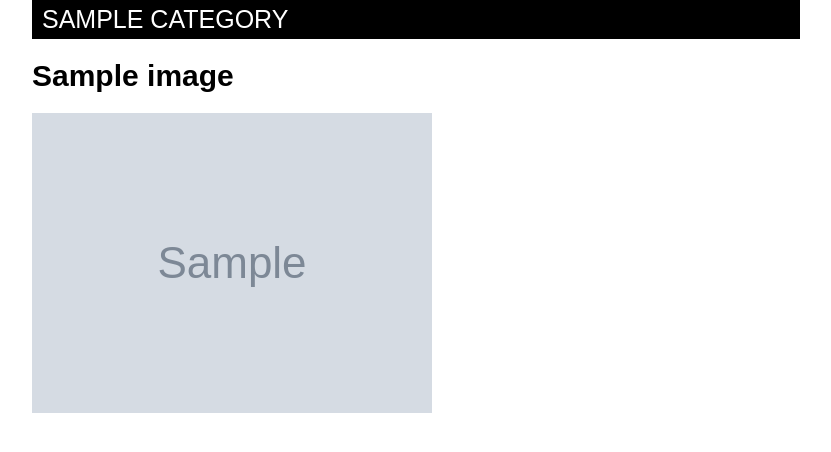
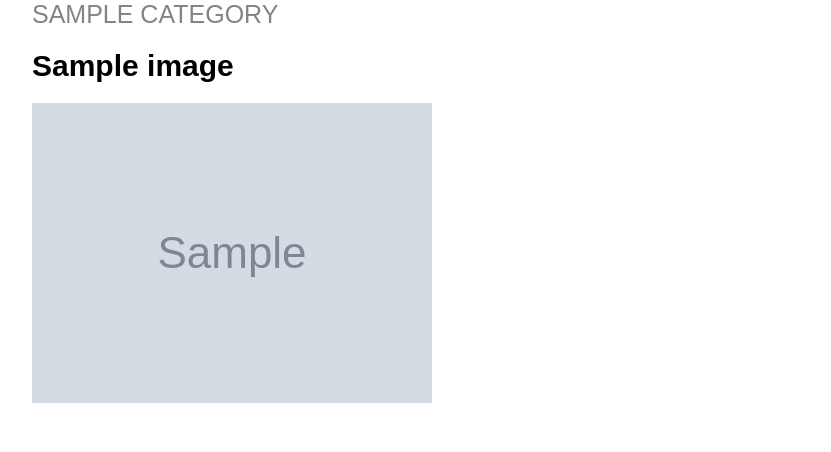
Before and after one commit to AfolabiOlaoluwa/francismitra, a Django app: a page that uses portfolio/templates/portfolio/layout.html in a window 1280 px wide. Shown: the top 452 px of the page, without its empty margins (224-1055 px from the left). Run offline with Django 3.2, Linux system fonts and the light colour scheme; tables that the repository leaves empty hold one stand-in row (values such as "Sample post"); grey boxes marked "Sample" are stand-in pictures; style sheets or scripts are compiled from the project's sources; some libraries are stand-ins or nearby versions.

Commit message:
Update menu styles

```diff
--- a/static/css/styles.less
+++ b/static/css/styles.less
@@ -186,9 +186,7 @@ BLOCK ELEMENTS
 NAVIGATION
 ================================================*/
 nav {
-	width: 100%;
-	background-color: @black;
-	padding: 5px 10px;
+	// desktop styles for nav...
 	> div {
 		display: none;
 		height: 40px;
@@ -201,6 +199,9 @@ nav {
 		}
 	}
 	@media @medium-screen {
+		width: 100%;
+		background-color: @black;
+		padding: 5px 10px;
 		position: fixed;
 		top: 0;
 		left: 0;
@@ -223,14 +224,13 @@ nav {
 		li {
 			margin: 0 0 10px 0;
 			padding: 0;
-			a, a:visited, a:active {
-				color: @white;
-			}
 			&:last-child {
 				margin-bottom: 0;
 			}
 			@media @medium-screen {
-				// Used for menu animation
+				a, a:visited, a:active {
+					color: @white;
+				}
 				opacity: 0.0;
 			}
 		}
```
